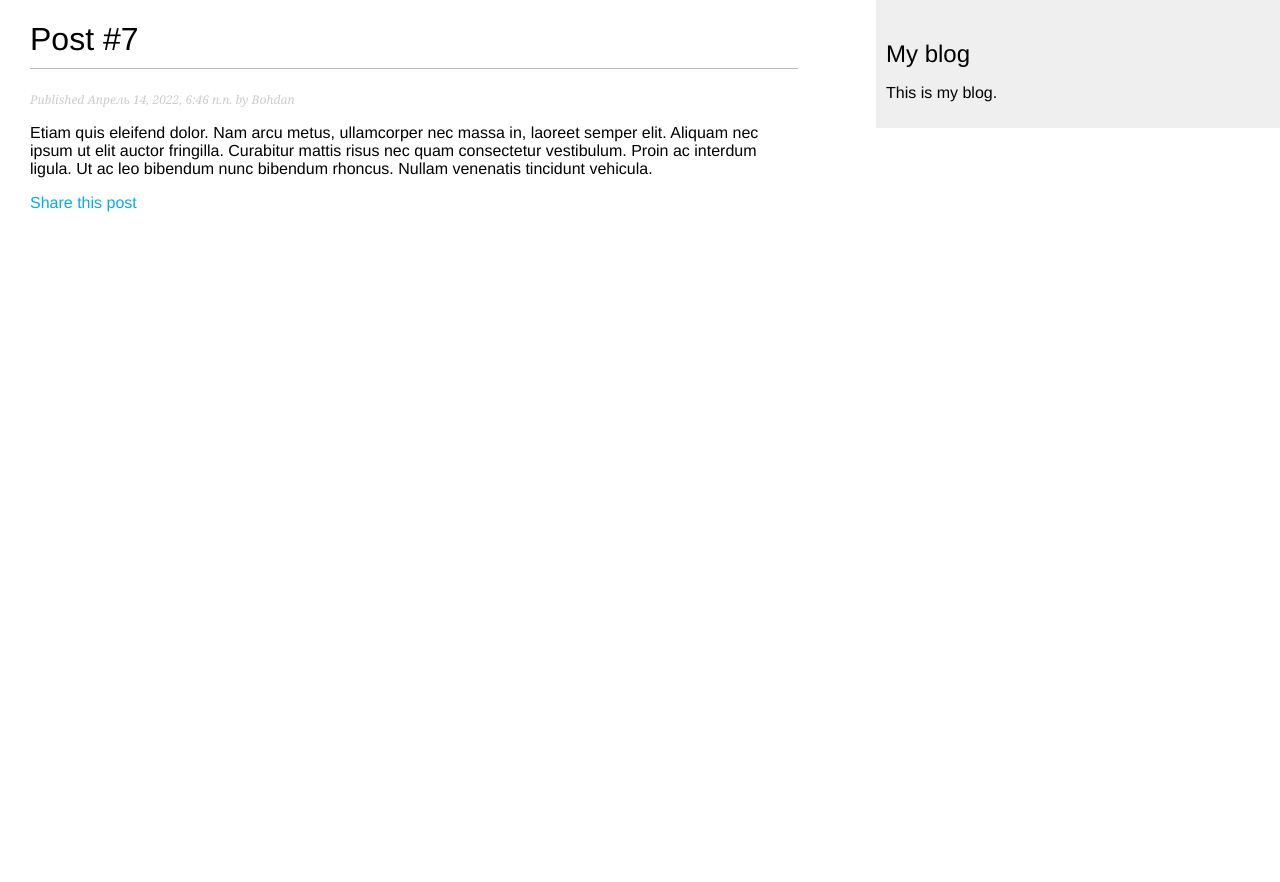
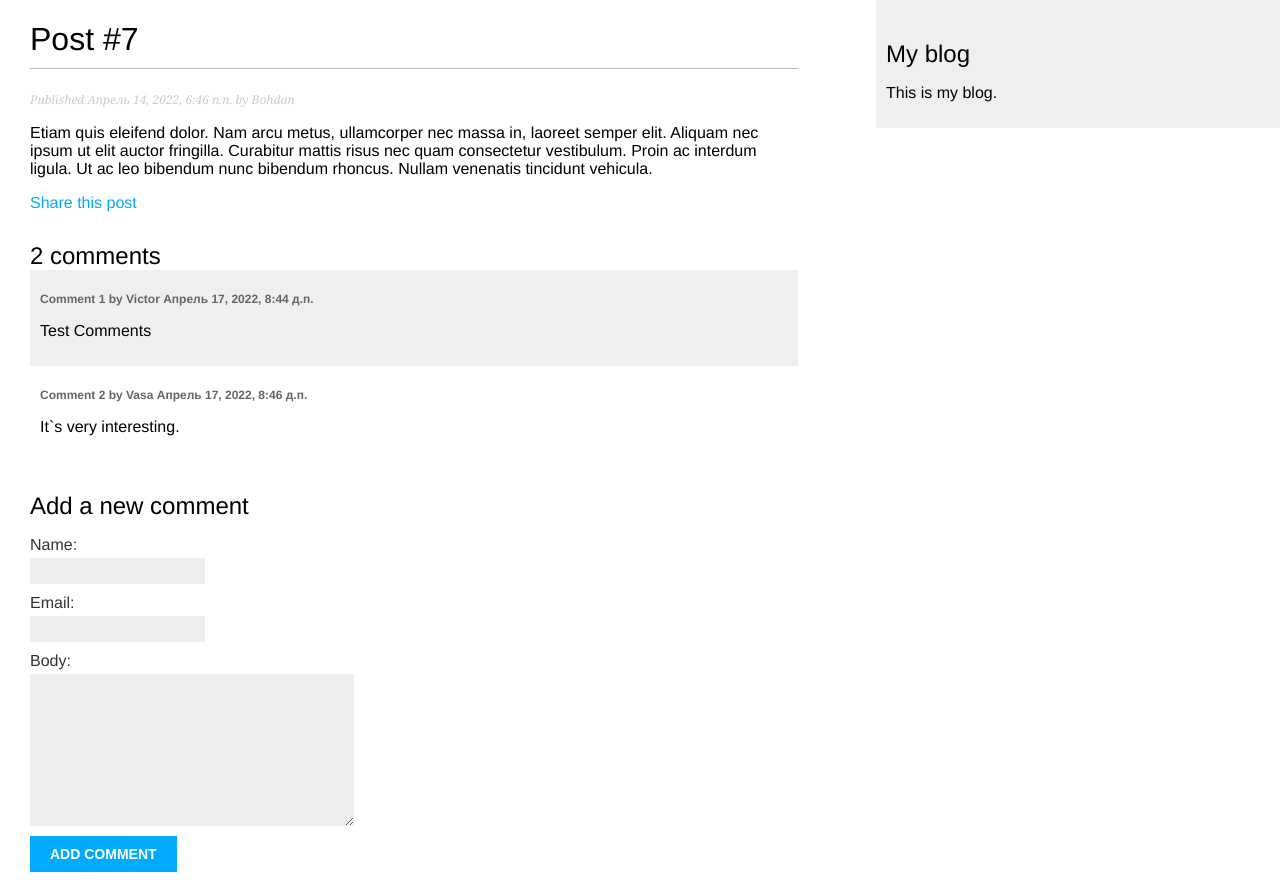
Before and after one commit to HSFantast1k/Blog-2_dj, a Django app: a page that uses blog/templates/blog/post/detail.html in a window 1280 px wide. Before the commit the page ends 212 px from the top, so only its background shows below. Run offline with Django 3.2, Linux system fonts and the light colour scheme; data comes from the database, SQL or seed files in the repository; both versions use the stored data as it was after the commit.

Commit message:
The system of comments to articles is completely made, the beginning of work on tags

```diff
--- a/blog/forms.py
+++ b/blog/forms.py
@@ -1,4 +1,5 @@
 from django import forms
+from .models import Comment
 
 
 class EmailPostForm(forms.Form):
@@ -7,3 +8,9 @@ class EmailPostForm(forms.Form):
     to = forms.EmailField()
     comments = forms.CharField(required=False,
                                widget=forms.Textarea)
+
+
+class CommentForm(forms.ModelForm):
+    class Meta:
+        model = Comment
+        fields = ('name', 'email', 'body')
--- a/blog/templates/blog/post/detail.html
+++ b/blog/templates/blog/post/detail.html
@@ -7,4 +7,29 @@
     <p>
         <a href="{% url 'blog:post_share' post.id %}">Share this post</a>
     </p>
+    {% with comments.count as total_comments %}
+        <h2>{{ total_comments}} comment{{ total_comments|pluralize }}</h2>
+    {% endwith %}
+    {% for comment in comments %}
+        <div class="comment">
+            <p class="info">
+                Comment {{ forloop.counter }} by {{ comment.name }}
+                {{ comment.created }}
+            </p>
+            {{ comment.body|linebreaks}}
+        </div>
+    {% empty %}
+        <p>There are no comments yet.</p>
+    {% endfor %}
+
+    {% if new_comment %}
+        <h2>Your comment has been added.</h2>
+    {% else %}
+        <h2>Add a new comment</h2>
+        <form method="post">
+            {{ comment_form.as_p }}
+            {% csrf_token %}
+            <p><input type="submit" value="Add comment"></p>
+        </form>
+    {% endif %}
 {% endblock %}
--- a/blog/views.py
+++ b/blog/views.py
@@ -1,11 +1,11 @@
 from django.shortcuts import render, get_object_or_404
 from django.views.generic import ListView
 from django.core.paginator import Paginator, EmptyPage, PageNotAnInteger
-from .forms import EmailPostForm
+from .forms import EmailPostForm, CommentForm
 from django.core.mail import send_mail
 
 from blog.forms import EmailPostForm
-from .models import Post
+from .models import Post, Comment
 
 
 # Create your views here.
@@ -44,7 +44,7 @@ def post_detail(request, year, month, day, post):
 def post_share(request, post_id):
     # Получение статьи по идентификатору.
     post = get_object_or_404(Post, id=post_id, status='published')
-    send = False
+    sent = False
 
     if request.method == 'POST':
         # Форма была отправлена на сохранение.
@@ -65,3 +65,27 @@ def post_share(request, post_id):
     else:
         form = EmailPostForm()
     return render(request, 'blog/post/share.html', {'post': post, 'form': form, 'sent': sent})
+
+
+def post_detail(request, year, month, day, post):
+    post = get_object_or_404(
+        Post, slug=post, status='published', publish__year=year,
+        publish__month=month, publish__day=day)
+    # Список активных комментариев для этой статьи.
+    comments = post.comments.filter(active=True)
+    new_comment = None
+    if request.method == 'POST':
+        # Пользователь отправил комментарий.
+        comment_form = CommentForm(data=request.POST)
+        if comment_form.is_valid():
+            # Создаем комментарий, но не сохраняем в базе данных
+            new_comment = comment_form.save(commit=False)
+            # Привязываем комментарий к текущей статье
+            new_comment.post = post
+            new_comment.save()
+    else:
+        comment_form = CommentForm()
+    return render(request, 'blog/post/detail.html', {'post': post,
+                                                     'comments': comments,
+                                                     'new_comment': new_comment,
+                                                     'comment_form': comment_form})
--- a/mysite/settings.py
+++ b/mysite/settings.py
@@ -49,6 +49,8 @@ MIDDLEWARE = [
     'django.contrib.messages.middleware.MessageMiddleware',
     'django.middleware.clickjacking.XFrameOptionsMiddleware',
 ]
+
+DEFAULT_AUTO_FIELD='django.db.models.AutoField'
 
 ROOT_URLCONF = 'mysite.urls'
 
```
Also changed, not shown: db.sqlite3.
